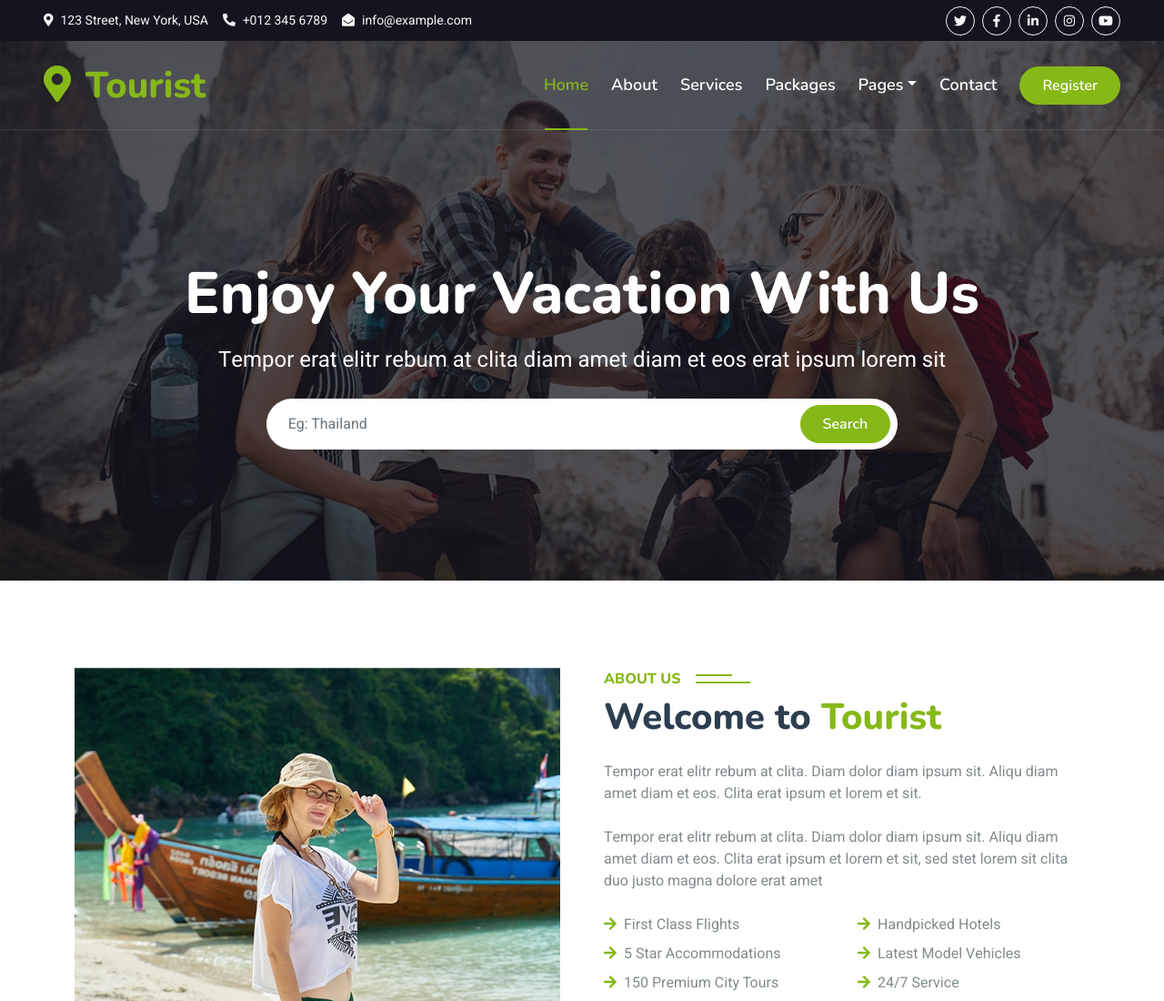
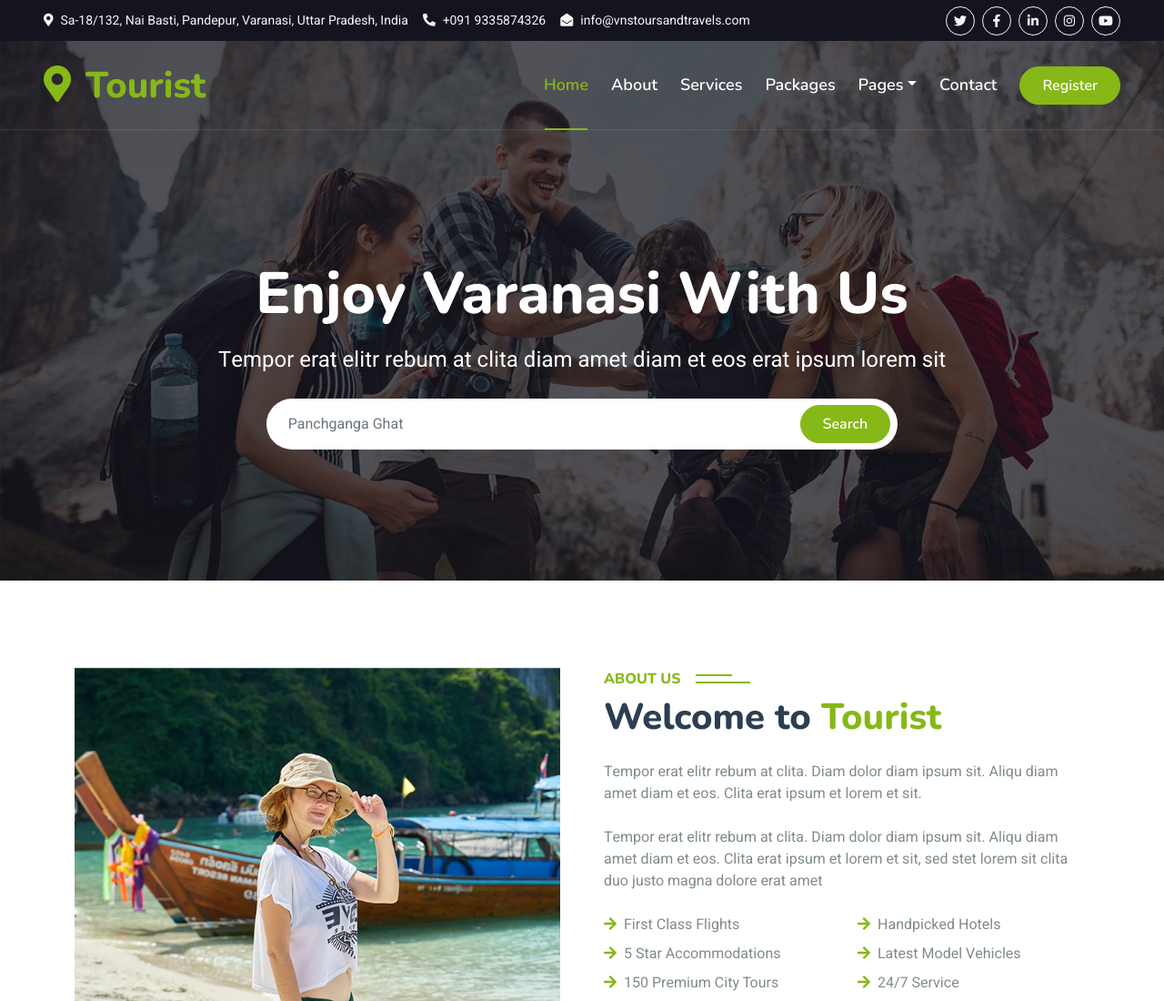
Before and after one commit to Varanasi-Software-Junction/vns-tourism, a plain HTML site: page index.html in a window 1280 px wide. Shown: the top 1100 px of the page at 91% size. Drawn offline with nearby package versions, Linux system fonts and the light colour scheme.

Commit message:
Update index.html

```diff
--- a/index.html
+++ b/index.html
@@ -3,7 +3,7 @@
 
 <head>
     <meta charset="utf-8">
-    <title>Tourist - Travel Agency HTML Template</title>
+    <title>Dolphin Tours and Travels - Home Page</title>
     <meta content="width=device-width, initial-scale=1.0" name="viewport">
     <meta content="" name="keywords">
     <meta content="" name="description">
@@ -47,9 +47,9 @@
         <div class="row gx-0">
             <div class="col-lg-8 text-center text-lg-start mb-2 mb-lg-0">
                 <div class="d-inline-flex align-items-center" style="height: 45px;">
-                    <small class="me-3 text-light"><i class="fa fa-map-marker-alt me-2"></i>123 Street, New York, USA</small>
-                    <small class="me-3 text-light"><i class="fa fa-phone-alt me-2"></i>+012 345 6789</small>
-                    <small class="text-light"><i class="fa fa-envelope-open me-2"></i>info@example.com</small>
+                    <small class="me-3 text-light"><i class="fa fa-map-marker-alt me-2"></i>Sa-18/132, Nai Basti, Pandepur, Varanasi, Uttar Pradesh, India</small>
+                    <small class="me-3 text-light"><i class="fa fa-phone-alt me-2"></i>+091 9335874326</small>
+                    <small class="text-light"><i class="fa fa-envelope-open me-2"></i>info@vnstoursandtravels.com</small>
                 </div>
             </div>
             <div class="col-lg-4 text-center text-lg-end">
@@ -89,7 +89,7 @@
                             <a href="booking.html" class="dropdown-item">Booking</a>
                             <a href="team.html" class="dropdown-item">Travel Guides</a>
                             <a href="testimonial.html" class="dropdown-item">Testimonial</a>
-                            <a href="404.html" class="dropdown-item">404 Page</a>
+                            <!-- <a href="404.html" class="dropdown-item">404 Page</a> -->
                         </div>
                     </div>
                     <a href="contact.html" class="nav-item nav-link">Contact</a>
@@ -102,10 +102,10 @@
             <div class="container py-5">
                 <div class="row justify-content-center py-5">
                     <div class="col-lg-10 pt-lg-5 mt-lg-5 text-center">
-                        <h1 class="display-3 text-white mb-3 animated slideInDown">Enjoy Your Vacation With Us</h1>
+                        <h1 class="display-3 text-white mb-3 animated slideInDown">Enjoy Varanasi With Us</h1>
                         <p class="fs-4 text-white mb-4 animated slideInDown">Tempor erat elitr rebum at clita diam amet diam et eos erat ipsum lorem sit</p>
                         <div class="position-relative w-75 mx-auto animated slideInDown">
-                            <input class="form-control border-0 rounded-pill w-100 py-3 ps-4 pe-5" type="text" placeholder="Eg: Thailand">
+                            <input class="form-control border-0 rounded-pill w-100 py-3 ps-4 pe-5" type="text" placeholder="Panchganga Ghat">
                             <button type="button" class="btn btn-primary rounded-pill py-2 px-4 position-absolute top-0 end-0 me-2" style="margin-top: 7px;">Search</button>
                         </div>
                     </div>
```
